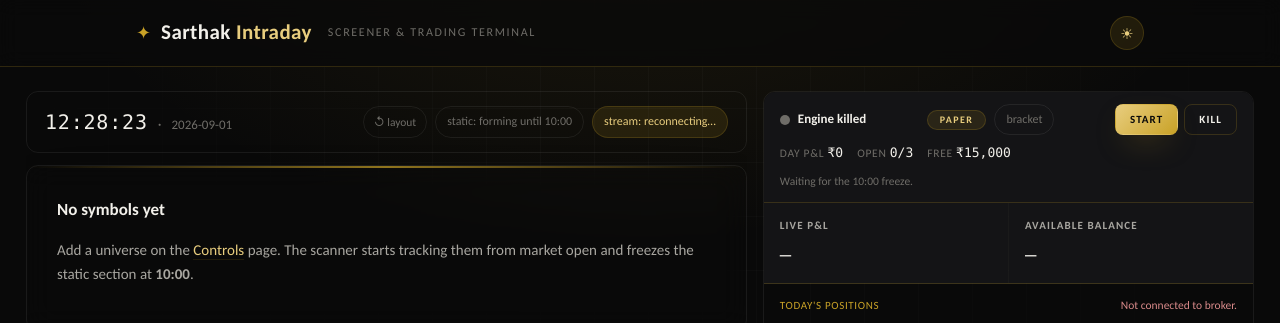
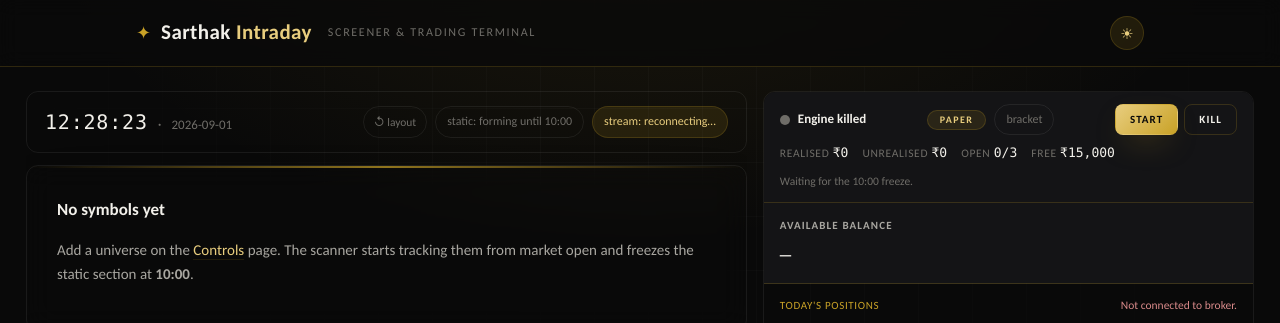
Before and after one commit to arpit-iima-codes/sarthak-intraday, a FastAPI app: template app/templates/scanner.html in a window 1280 px wide. Shown: the top 323 px of the page. Run offline with FastAPI, Linux system fonts and the light colour scheme; the template is opened without the code that fills it, so the values that code supplies are empty.

Commit message:
Engine strip: split P&L into realised / unrealised; drop broker Live P&L
The scanner right pane had two confusable P&L figures. Keep only the engine's
(the one that works in paper mode and reflects the strategy): the strip now
shows Realised and Unrealised separately. The stats block below is just
Available Balance.

Co-Authored-By: Claude Sonnet 5 <noreply@anthropic.com>
Claude-Session: https://claude.ai/code/session_01S84DP19is74SmkLChTA52Q

```diff
--- a/app/static/engine.js
+++ b/app/static/engine.js
@@ -47,9 +47,12 @@
     $("eng-style").textContent = d.style === "eod" ? "hold to close" : "bracket";
 
     const p = d.pnl || {};
-    const pnl = $("eng-pnl");
-    pnl.textContent = money(p.total);
-    pnl.className = dir(p.total);
+    const realised = $("eng-realised");
+    realised.textContent = money(p.realised);
+    realised.className = dir(p.realised);
+    const unreal = $("eng-unrealised");
+    unreal.textContent = money(p.unrealised);
+    unreal.className = dir(p.unrealised);
 
     const c = d.counts || {};
     $("eng-slots").textContent = `${c.open ?? "—"}/${c.max_positions ?? "—"}`;
--- a/app/static/positions.js
+++ b/app/static/positions.js
@@ -3,7 +3,6 @@
 
   const $ = (id) => document.getElementById(id);
   const rowsEl = $("pos-rows");
-  const pnlEl = $("pos-pnl");
   const balEl = $("pos-bal");
   const emptyEl = $("pos-empty");
   const errEl = $("pos-err");
@@ -15,10 +14,6 @@
       ? "—"
       : Number(v).toLocaleString("en-IN", { minimumFractionDigits: d, maximumFractionDigits: d });
   const signed = (v) => (v === null || v === undefined ? "—" : (v > 0 ? "+" : "") + inr(v));
-  const money = (v) =>
-    v === null || v === undefined
-      ? "—"
-      : (v < 0 ? "−" : v > 0 ? "+" : "") + "₹" + inr(Math.abs(v), 0);
   const dir = (v) => (v === null || v === undefined || v === 0 ? "" : v > 0 ? "up" : "down");
   const disp = (s) => String(s || "").replace(/^[A-Z]+:/, "").replace(/-(EQ|INDEX)$/, "");
 
@@ -27,8 +22,6 @@
     errEl.textContent = msg;
     errEl.hidden = !msg;
 
-    pnlEl.textContent = money(d.pnl);
-    pnlEl.className = "stat-val " + dir(d.pnl);
     balEl.textContent =
       d.available_balance === null || d.available_balance === undefined
         ? "—"
--- a/app/templates/scanner.html
+++ b/app/templates/scanner.html
@@ -58,7 +58,8 @@
         </span>
       </div>
       <div class="eng-strip-nums">
-        <span>Day P&amp;L <b id="eng-pnl">—</b></span>
+        <span>Realised <b id="eng-realised">—</b></span>
+        <span>Unrealised <b id="eng-unrealised">—</b></span>
         <span>Open <b id="eng-slots">—</b></span>
         <span>Free <b id="eng-free">—</b></span>
         <span class="chip chip-dim" id="eng-pending" hidden></span>
@@ -67,10 +68,6 @@
     </div>
 
     <div class="pos-stats">
-      <div class="stat">
-        <span class="stat-label">Live P&amp;L</span>
-        <span class="stat-val" id="pos-pnl">—</span>
-      </div>
       <div class="stat">
         <span class="stat-label">Available Balance</span>
         <span class="stat-val" id="pos-bal">—</span>
```
